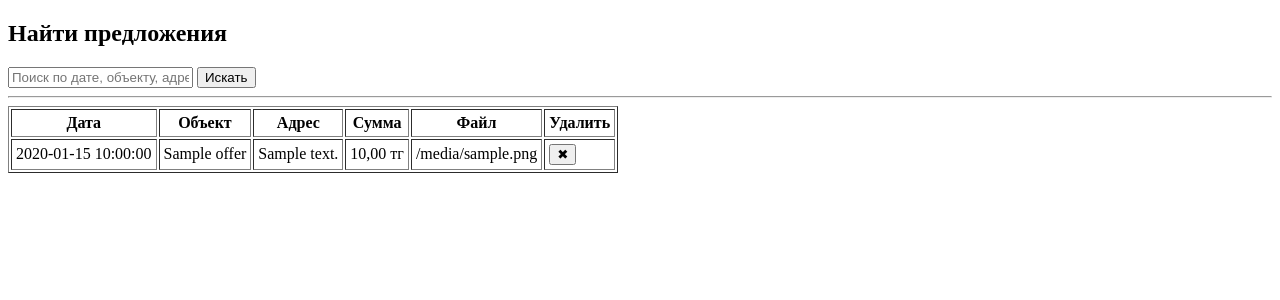
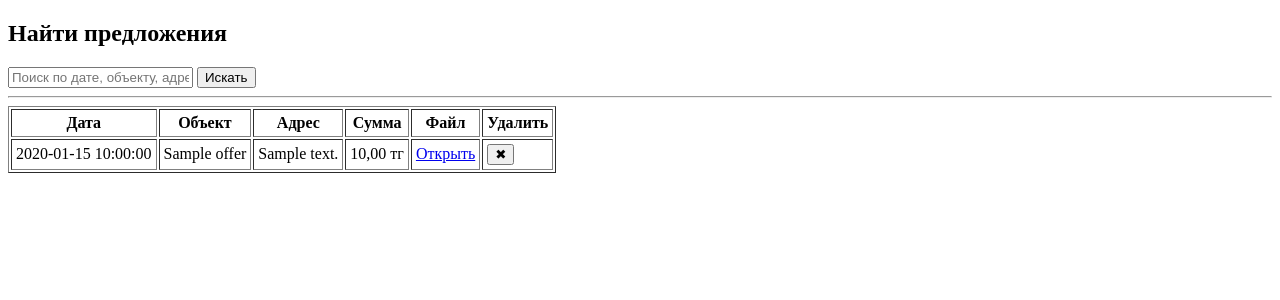
Before and after one commit to goffer2000/commercial-offer, a Flask app: template templates/offers_list.html in a window 1280 px wide. Shown: the top 300 px of the page. Run offline with Flask 3, Linux system fonts and the light colour scheme; the template is opened without the code that fills it: most values are stand-ins (such as "Sample title", 1, 10 or a date in 2020).

Commit message:
Update offers_list.html

```diff
--- a/templates/offers_list.html
+++ b/templates/offers_list.html
@@ -26,7 +26,7 @@
       <td>{{ o.object_name }}</td>
       <td>{{ o.address }}</td>
       <td>{{ "{:,.2f}".format(o.total).replace(",", " ").replace(".", ",") }} тг</td>
-      <td>{{ o.pdf_filename }}</td>
+      <td><a href="{{ o.pdf_filename }}" target="_blank">Открыть</a></td>
       <td>
         <form method="post" action="/delete/{{ o.id }}" onsubmit="return confirm('Удалить это предложение?')">
           <button type="submit">✖</button>
```
